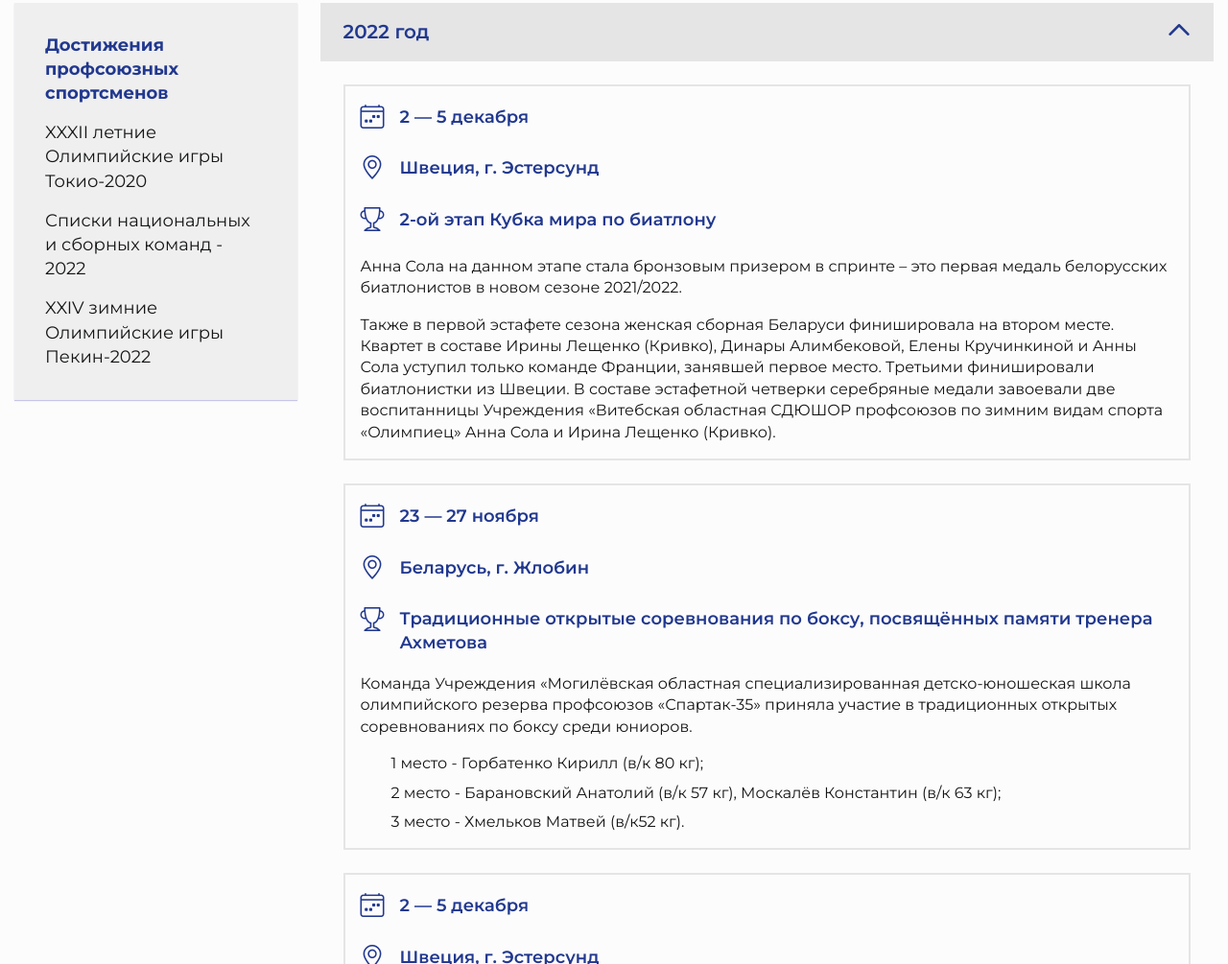
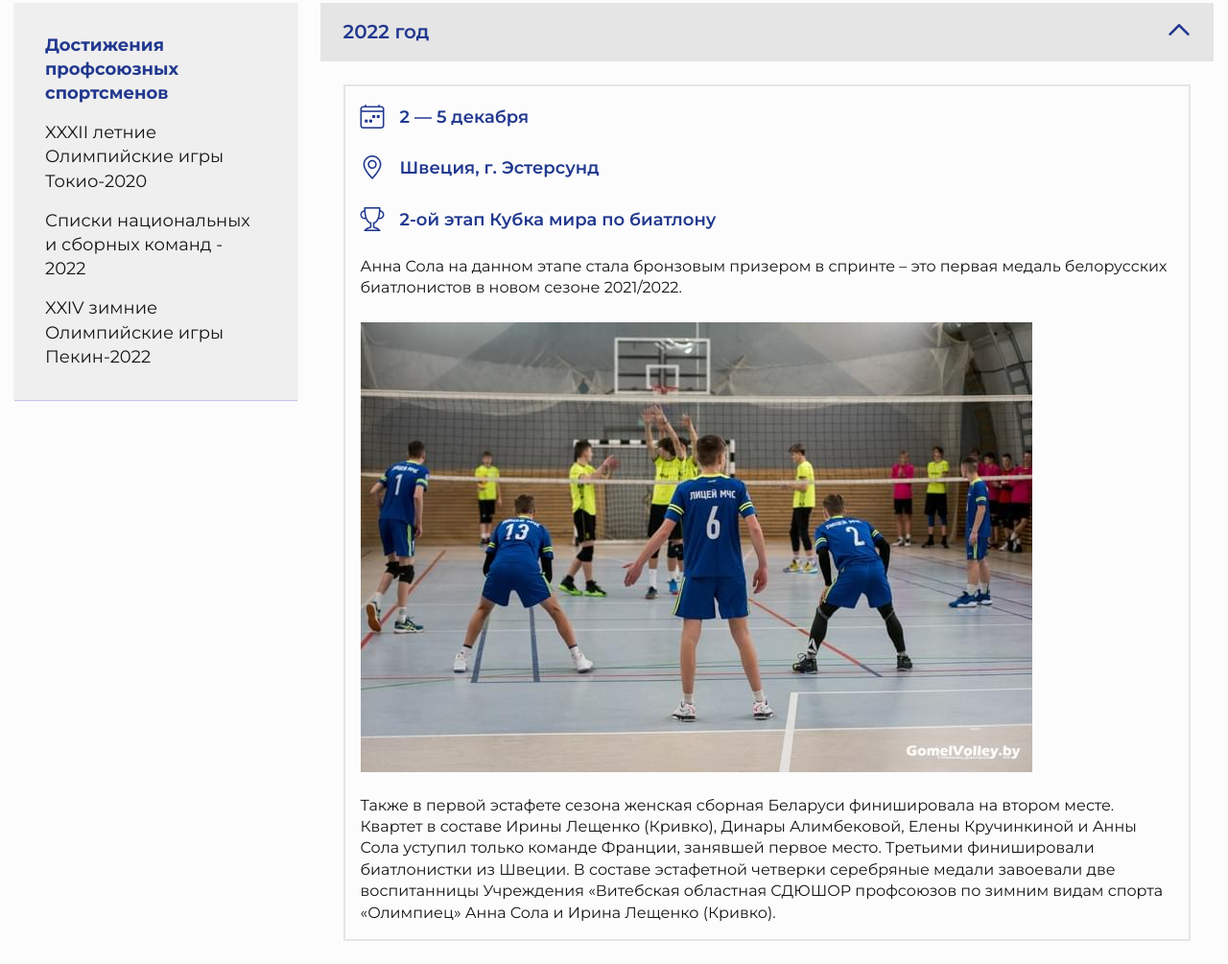
Before and after one commit to InfoCenterBy/sportfpb-test, a plain HTML site: page sha-achievements.html in a window 1280 px wide. Shown: the part 342-1347 px from the top of the page at 96% size. Drawn offline with nearby package versions, Linux system fonts and the light colour scheme.

Commit message:
Update 2022-06-06T07:53:31.793Z

```diff
--- a/css/style.css
+++ b/css/style.css
@@ -1314,6 +1314,13 @@ figure figcaption {
   margin: 0px 0px 8px 0px;
 }
 
+.item-achievement__description img {
+  display: block;
+  margin: 24px 0;
+  max-width: 100%;
+  height: auto;
+}
+
 .item-achievement:not(:last-child) {
   margin: 0px 0px 24px 0px;
 }
--- a/sha-achievements.html
+++ b/sha-achievements.html
@@ -211,6 +211,7 @@
 														</h5>
 														<div class="item-achievement__description">
 															<p>Анна Сола на данном этапе стала бронзовым призером в спринте – это первая медаль белорусских биатлонистов в новом сезоне 2021/2022.</p>
+															<img src="./img/news/04.jpg" alt="">
 															<p>Также в первой эстафете сезона женская сборная Беларуси финишировала на втором месте. Квартет в составе Ирины Лещенко (Кривко), Динары Алимбековой, Елены Кручинкиной и Анны Сола уступил только команде Франции, занявшей первое место. Третьими финишировали биатлонистки из Швеции. В составе эстафетной четверки серебряные медали завоевали две воспитанницы Учреждения «Витебская областная СДЮШОР профсоюзов по зимним видам спорта «Олимпиец» Анна Сола и Ирина Лещенко (Кривко).</p>
 														</div>
 													</div>
```
Also changed, not shown: css/style.min.css.
